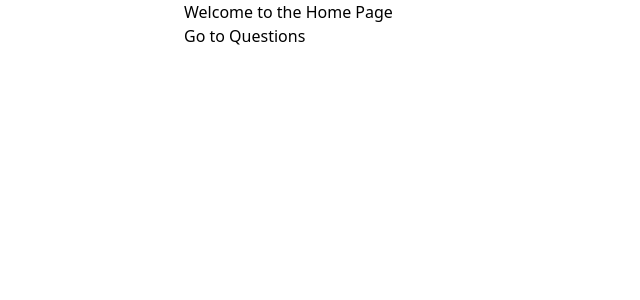
After one commit to edwinchp/quizzleef, a Django app: page / in a window 1280 px wide. The commit adds this page. Shown: the top 300 px of the page, without its empty margins (0-640 px from the left). Run offline with Django 5.2, Linux system fonts and the light colour scheme.

Commit message:
Create a home page

```diff
--- a/quizzleef/urls.py
+++ b/quizzleef/urls.py
@@ -16,8 +16,10 @@ Including another URLconf
 """
 from django.contrib import admin
 from django.urls import include, path
+from quizzleef.views import home
 
 urlpatterns = [
+    path('', home, name='home'),
     path('admin/', admin.site.urls),
     path('questions/', include('questions.urls')),
 ]
--- /dev/null
+++ b/quizzleef/views.py
@@ -0,0 +1,4 @@
+from django.shortcuts import render
+
+def home(request):
+    return render(request, 'home.html')
--- a/templates/base.html
+++ b/templates/base.html
@@ -8,10 +8,17 @@
 </head>
 <body>
 
-    <div class="container mx-auto px-4">
-        {% block content %}
-        {% endblock %}
-    </div>
+    <div class="grid grid-cols-1 gap-4 lg:grid-cols-[120px_1fr] lg:gap-8">
+        <div class="h-32 rounded-lg">
+
+        </div>
+        <div class="h-32 rounded-lg px-4">
+            <div class="container mx-auto px-4">
+                {% block content %}
+                {% endblock %}
+            </div>
+        </div>
+      </div>
 
 </body>
 </html>
--- /dev/null
+++ b/templates/home.html
@@ -0,0 +1,6 @@
+{% extends 'base.html' %}
+
+{% block content %}
+<h1>Welcome to the Home Page</h1>
+<a href="/questions">Go to Questions</a>
+{% endblock %}
```
Also changed, not shown: questions/views.py (line endings or trailing spaces).
